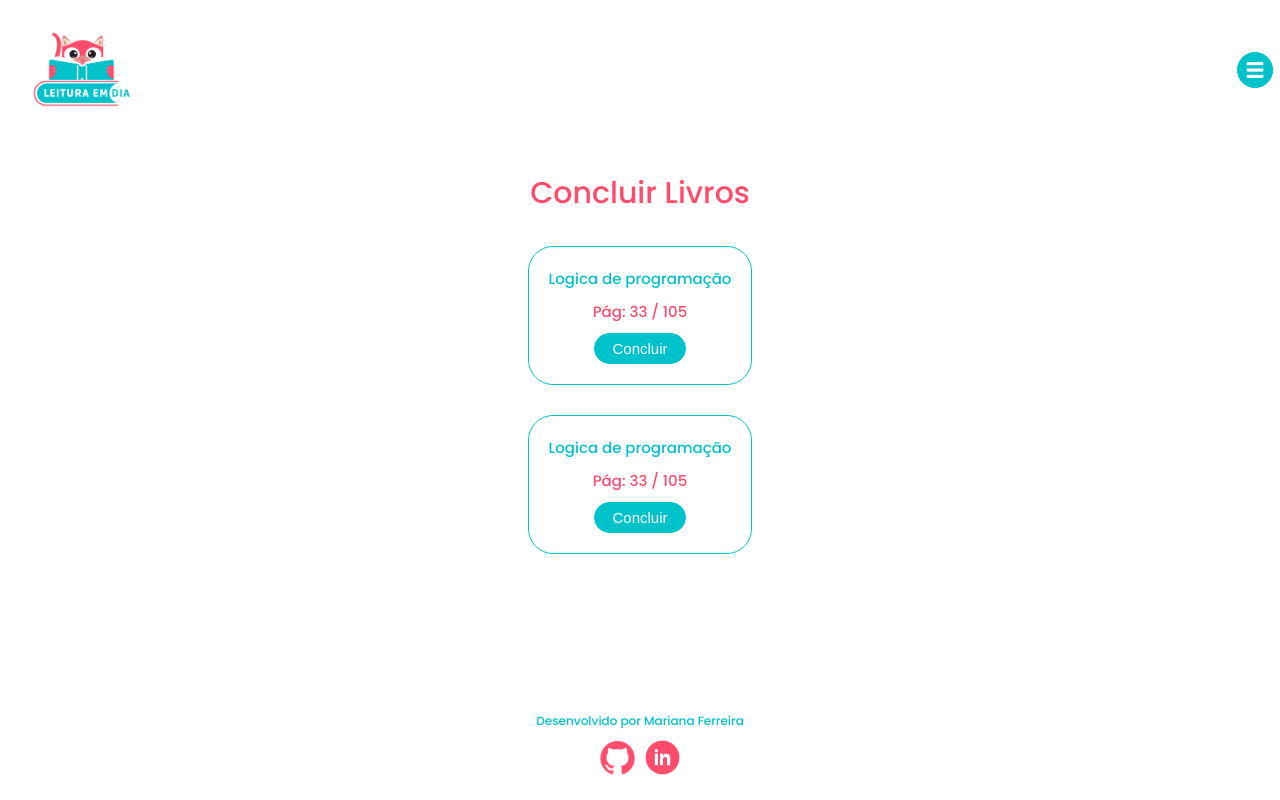
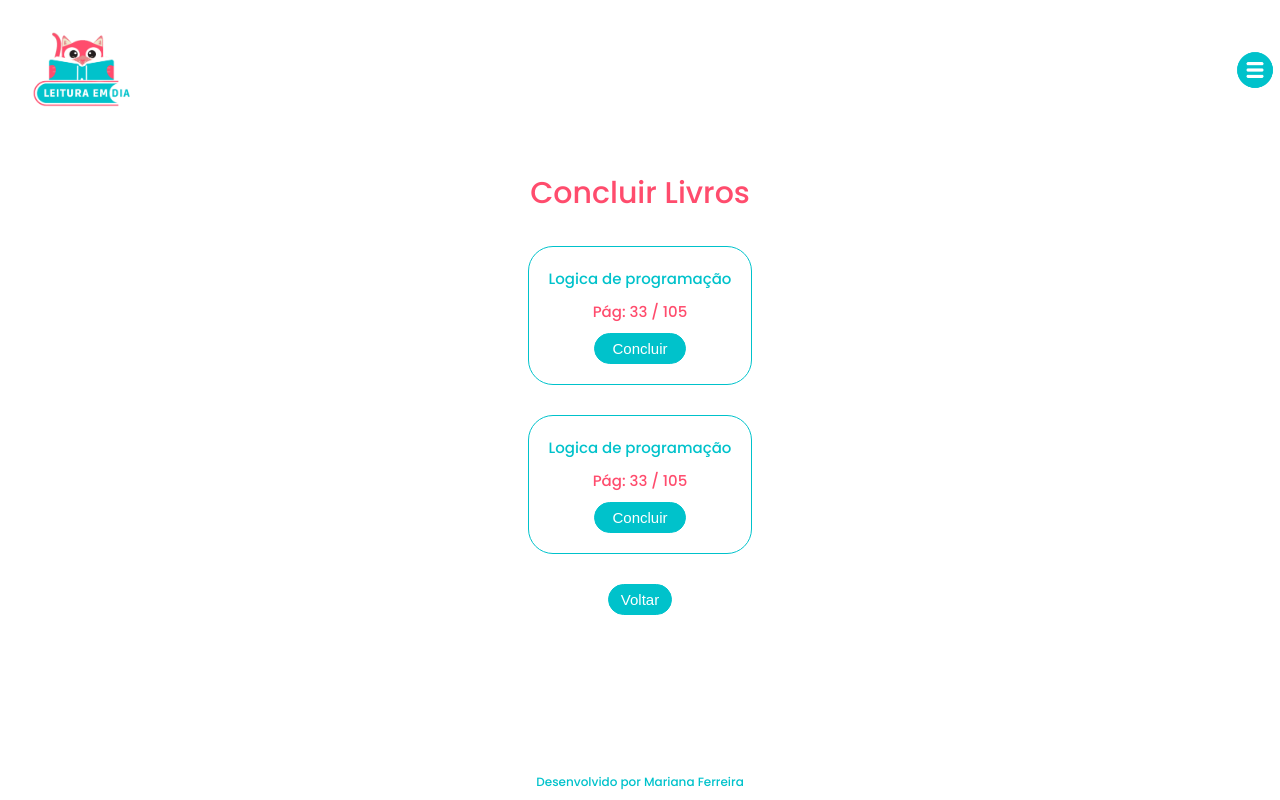
Before and after one commit to mariferreiradev/leitura-em-dia, a Vue app: page /concluir-livros in a window 1280 px wide. Built offline with nearby package versions, Linux system fonts and the light colour scheme.

Commit message:
feat: add back home button in finish book

```diff
--- a/src/views/ConcluirLivrosView.vue
+++ b/src/views/ConcluirLivrosView.vue
@@ -43,7 +43,11 @@
             saveReview() {
                 this.completedBooks = !this.completedBooks
                 this.review = !this.review
-            }
+            },
+
+            goBacktoHome() {
+                this.$router.push('/');
+            },
         }
     }
 </script>
@@ -61,6 +65,7 @@
             <p>Pág: <span>33</span> / <span>105</span></p>
             <button class="btn-finish" v-on:click="concludeBook()">Concluir</button>
         </div>
+        <button class="btn-back" v-on:click="goBacktoHome()">Voltar</button>
     </div>
     <div class="evaluate">
         <div class="evaluation">
@@ -126,7 +131,7 @@
         padding: 20px;
     }
 
-    .btn-finish, .btn-save, .btn-choose button {
+    .btn-finish, .btn-save, .btn-back, .btn-choose button {
         width: 92px;
         font-size: 15px;
         color: #ffff;
@@ -137,12 +142,16 @@
         cursor: pointer;
     }
 
-    .btn-finish:hover, .btn-save:hover , .btn-choose button:hover {
+    .btn-finish:hover, .btn-save:hover, .btn-back:hover, .btn-choose button:hover {
         color: #ffff;
         border: 1px solid #ff4c6d;
         background-color: #ff4c6d;
         border-radius: 25px;
         transition: 0.4s;
+    }
+
+    .btn-back {
+        width: auto;
     }
 
     .btn-choose {
```
